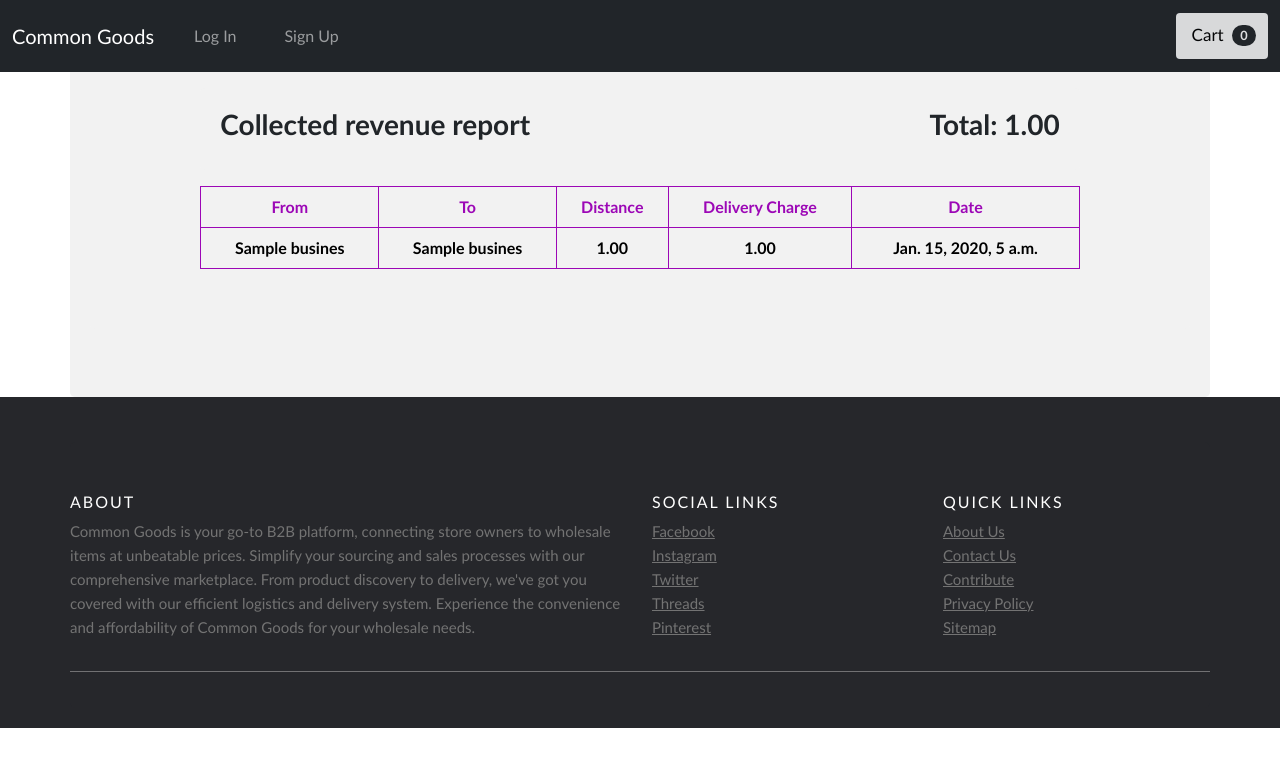
After one commit to nishorgo/CommonGoods, a Django app: page /revenue/ in a window 1280 px wide. The commit adds this page. Shown: the top 767 px of the page. Run offline with Django 5.2, Linux system fonts and the light colour scheme; tables that the repository leaves empty hold one stand-in row (values such as "Sample post"); parts of the project's set-up code (start-up, migrations or seed data) failed here and were passed over.

Commit message:
implemented order completion and revenue chart

```diff
--- a/core/urls.py
+++ b/core/urls.py
@@ -9,6 +9,8 @@ urlpatterns = [
     path('business/', views.business_list, name='business_list'),
     path('order/', views.order_view, name='order'),
     path('order_success/', views.success_order, name='order_success'),
+    path('revenue/', views.revenue_view, name='revenue'),
+    path('complete_delivery/', views.complete_delivery_view, name='complete_delivery'),
     path('business/<int:shop_id>', views.shop_detail, name='shop_detail'),
     path('business/<int:shop_id>/address/', views.address_view, name='shop_address'),
     path('business/<int:shop_id>/merge_database/', views.merge_database, name='merge_database'),
--- a/core/views.py
+++ b/core/views.py
@@ -215,16 +215,44 @@ def order_view(request):
             return redirect('order_success')
 
 
+def complete_delivery_view(request):
+    undelivered_orders = Order.objects.filter(has_delivered=False)
+
+    for order in undelivered_orders:
+        order.has_delivered = True
+        order.save()
+
+    return redirect('home')
+
+
+def revenue_view(request):
+    completed_orders = Order.objects.filter(has_delivered=True)
+
+    total = 0
+    for order in completed_orders:
+        total += order.delivery_charge
+
+    return render(request, 'core/revenue.html', {'orders': completed_orders, 'total': total})
+
+
 def direction_view(request):
     undelivered_orders = Order.objects.filter(has_delivered=False)
     hub = HubConfiguration.objects.get()
 
     locations = [{'lat': float(hub.latitude), 'lng': float(hub.longitude), 'title': 'Central Hub', 'index': 1}]
+    seen_locations = set()
     index = 2
     for order in undelivered_orders:
-        locations.append({'lat': float(order.from_shop.latitude), 'lng': float(order.from_shop.longitude), 'title': order.from_shop.name, 'index': index})
-        locations.append({'lat': float(order.to_shop.latitude), 'lng': float(order.to_shop.longitude), 'title': order.to_shop.name, 'index': index+1})
-        index += 2
+        from_location = (order.from_shop.latitude, order.from_shop.longitude)
+        to_location = (order.to_shop.latitude, order.to_shop.longitude)
+
+        if (from_location, to_location) not in seen_locations:
+            locations.append({'lat': float(order.from_shop.latitude), 'lng': float(order.from_shop.longitude), 'title': order.from_shop.name, 'index': index})
+            locations.append({'lat': float(order.to_shop.latitude), 'lng': float(order.to_shop.longitude), 'title': order.to_shop.name, 'index': index+1})
+            index += 2
+
+            seen_locations.add((from_location, to_location))
+
 
     directions = get_directions(locations)
     route = directions['routes'][0]
--- a/templates/_base.html
+++ b/templates/_base.html
@@ -48,6 +48,9 @@
                             </li>
                             <li class="nav-item mx-3">
                                 <a class="nav-link" href="{% url 'direction' %}">Order Route</a>
+                            </li>
+                            <li class="nav-item mx-3">
+                                <a class="nav-link" href="{% url 'revenue' %}">Revenue Summary</a>
                             </li>
                             <li class="nav-item mx-3">
                                 <a class="nav-link" href="{% url 'forecast' %}">Forecast</a>
--- /dev/null
+++ b/templates/core/revenue.html
@@ -0,0 +1,58 @@
+<!-- shop_detail.html -->
+{% extends '_base.html' %}
+
+{% block content %}
+
+  <div class="my-4 py-4">
+    <div class="container">
+      <div class="row justify-content-center align-items-center">
+        <div class="col-md-10 text-center mb-4">
+
+        {% if orders %}
+
+            <div class="container mb-3">
+                <div class="row align-items-center">
+                    <div class="col-auto">
+                        <h3><strong>Collected revenue report </strong></h3>
+                    </div>
+                    <div class="col-auto ms-auto">
+                        <h3><strong>Total: {{ total }}</strong></h3>
+                    </div>
+                </div>
+            </div>
+
+            <div class="table-responsive">
+                <table class="table">
+                    <thead>
+                        <tr>
+                        <th scope="col">From</th>
+                        <th scope="col">To</th>
+                        <th scope="col">Distance</th>
+                        <th scope="col">Delivery Charge</th>
+                        <th scope="col">Date</th>
+                        </tr>
+                    </thead>
+
+                    {% for order in orders %}
+                    <tbody>
+                        <tr>
+                        <td>{{ order.from_shop.name }}</td>
+                        <td>{{ order.to_shop.name }}</td>
+                        <td>{{ order.distance }}</td>
+                        <td>{{ order.delivery_charge }}</td>
+                        <td>{{ order.created_at }}</td>
+                        </tr>
+                    </tbody>
+                    {% endfor %}
+                </table>
+            </div>
+
+        {% endif %}
+
+        </div>
+
+      </div>
+    </div>
+  </div>
+
+{% endblock %}
--- a/templates/core/shop_detail.html
+++ b/templates/core/shop_detail.html
@@ -3,7 +3,7 @@
 
 {% block content %}
 
-  <div class="mt-4 p-4 container-fluid">
+  <div class="mt-4 pt-4 container-fluid">
     <form method="GET" action="{% url 'shop_detail' shop.id %}">
       <div class="row d-flex justify-content-between">
         <div class="col-sm-6">
```
Also changed, not shown: templates/core/direction.html (+24 -6 lines).
